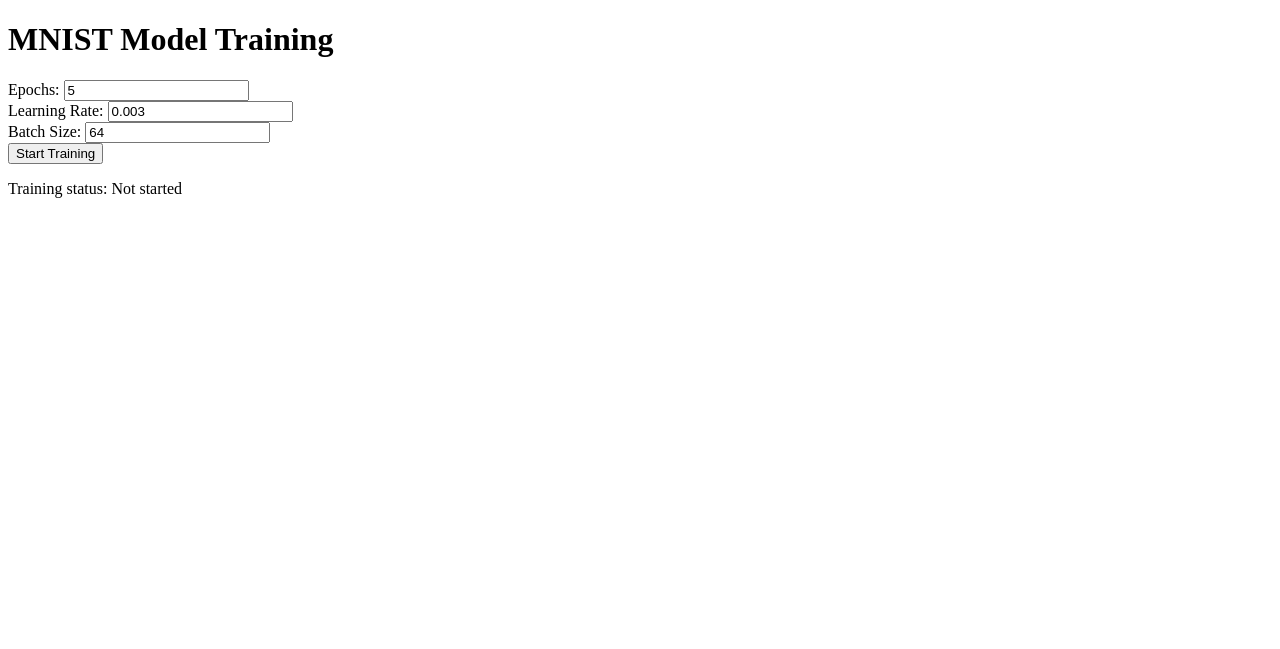
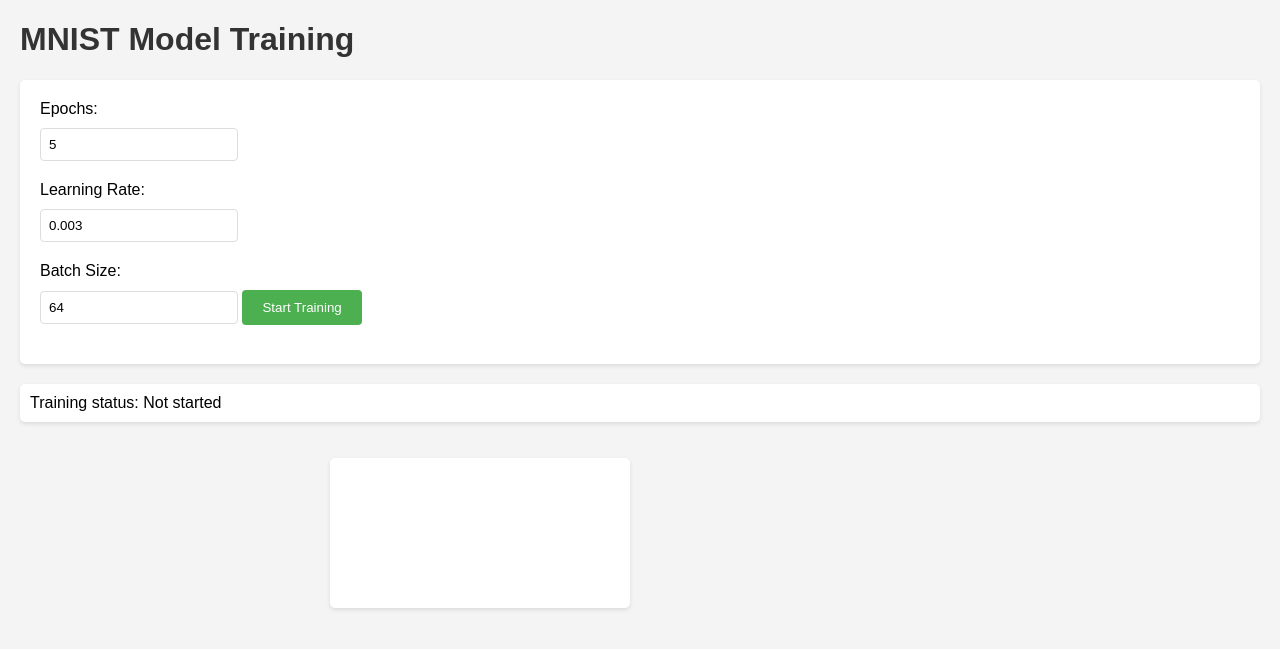
Before and after one commit to hiepnh14/Hyperparameter_Tunning_Web, a Flask app: page / in a window 1280 px wide. Shown: the top 649 px of the page. Run offline with Flask 3, Linux system fonts and the light colour scheme; a map, chart or similar area stays blank.

Commit message:
Graph Checked

```diff
--- a/app.py
+++ b/app.py
@@ -6,6 +6,7 @@ import torchvision.transforms as transforms
 from torch import nn, optim
 from model import SimpleCNN
 import os
+import sqlite3
 app = Flask(__name__)
 
 # Load MNIST data
@@ -43,7 +44,7 @@ def train_model(epochs, learning_rate, batch_size, model_id):
     # Update the trainloader with the new batch size
     # Initialize the model
     trainloader = torch.utils.data.DataLoader(trainset, batch_size=batch_size, shuffle=True)
-    model = Net()
+    model = SimpleCNN()
     model.to(device)
     # Update the optimizer with the new learning rate
     criterion = nn.CrossEntropyLoss()
@@ -78,6 +79,15 @@ def train_model(epochs, learning_rate, batch_size, model_id):
             torch.save(state, os.path.join(CHECKPOINT_FOLDER, f"best_model_{model_id}.pth"))
         training_status['status'] = f'Training on {device}, Epoch {epoch + 1}/{epochs}, Accuracy: {accuracy:.2f}%'
         print(f"Epoch {epoch + 1} - Training loss: {running_loss / len(trainloader)}, Accuracy: {accuracy:.2f}%")
+     # Save the hyperparameters and best accuracy to the database
+    conn = sqlite3.connect('models.db')
+    cursor = conn.cursor()
+    cursor.execute('''
+        INSERT INTO model_accuracies (learning_rate, batch_size, accuracy)
+        VALUES (?, ?, ?)
+    ''', (learning_rate, batch_size, max(accuracies)))
+    conn.commit()
+    conn.close()
 # In-memory storage for training status
 training_status = {'status': 'Not started'}
 
@@ -93,8 +103,8 @@ def get_accuracy():
 @app.route('/start_training', methods=['POST'])
 def start_training():
     epochs = int(request.form['epochs'])
-    learning_rate = float(request.form['learningRate'])
-    batch_size = int(request.form['batchSize'])
+    learning_rate = float(request.form['learning_rate'])
+    batch_size = int(request.form['batch_size'])
     model_id = f"lr_{learning_rate}_bs_{batch_size}_ep_{epochs}"
     thread = threading.Thread(target=train_model, args=(epochs,learning_rate, batch_size, model_id))
     thread.start()
--- a/requirements.txt
+++ b/requirements.txt
@@ -1,5 +1,7 @@
 numpy
 pandas
 torch
+torchvision
 flask
+flask-socketio
 matplotlib
--- a/templates/index.html
+++ b/templates/index.html
@@ -2,44 +2,102 @@
 <html>
 <head>
     <title>MNIST Training</title>
+    <script src="https://cdn.jsdelivr.net/npm/chart.js"></script>
+    <style>
+        body {
+            font-family: Arial, sans-serif;
+            margin: 20px;
+            background-color: #f4f4f4;
+        }
+
+        h1 {
+            color: #333;
+        }
+
+        form {
+            background-color: #fff;
+            padding: 20px;
+            border-radius: 5px;
+            box-shadow: 0 2px 4px rgba(0, 0, 0, 0.1);
+        }
+
+        label {
+            display: block;
+            margin-bottom: 10px;
+        }
+
+        input[type="number"],
+        input[type="text"] {
+            width: 15%;
+            padding: 8px;
+            margin-bottom: 20px;
+            border: 1px solid #ddd;
+            border-radius: 4px;
+        }
+
+        button {
+            background-color: #4CAF50;
+            color: white;
+            padding: 10px 20px;
+            border: none;
+            border-radius: 4px;
+            cursor: pointer;
+        }
+
+        button:hover {
+            background-color: #45a049;
+        }
+
+        #status {
+            margin-top: 20px;
+            background-color: #fff;
+            padding: 10px;
+            border-radius: 5px;
+            box-shadow: 0 2px 4px rgba(0, 0, 0, 0.1);
+        }
+
+        canvas {
+            background-color: #fff;
+            border-radius: 5px;
+            box-shadow: 0 2px 4px rgba(0, 0, 0, 0.1);
+            margin-top: 20px;
+        }
+    </style>
 </head>
 <body>
     <h1>MNIST Model Training</h1>
     <form id="trainingForm">
         <label for="epochs">Epochs:</label>
-            <input type="number" id="epochs" name="epochs" value="5"><br>
-            <label for="learningRate">Learning Rate:</label>
-            <input type="text" id="learningRate" name="learningRate" value="0.003"><br>
-            <label for="batchSize">Batch Size:</label>
-            <input type="number" id="batchSize" name="batchSize" value="64"><br>
+        <input type="number" id="epochs" name="epochs" value="5">
+        <label for="learning_rate">Learning Rate:</label>
+        <input type="text" id="learning_rate" name="learning_rate" value="0.003">
+        <label for="batch_size">Batch Size:</label>
+        <input type="number" id="batch_size" name="batch_size" value="64">
         <button type="submit">Start Training</button>
     </form>
-
-    </form>
     <p id="status">Training status: Not started</p>
+    <div style="width: 50%; height: 30px; margin: auto;">
+        <canvas id="accuracyChart"></canvas>
+    </div>
 
     <script>
         document.getElementById('trainingForm').onsubmit = function(event) {
             event.preventDefault();
             var epochs = document.getElementById('epochs').value;
-    var learningRate = document.getElementById('learningRate').value;
-    var batchSize = document.getElementById('batchSize').value;
-
-    var formData = new FormData();
-    formData.append('epochs', epochs);
-    formData.append('learningRate', learningRate);
-    formData.append('batchSize', batchSize);
-
+            var learningRate = document.getElementById('learning_rate').value;
+            var batchSize = document.getElementById('batch_size').value;
             fetch('/start_training', {
                 method: 'POST',
-        body: formData
+                headers: {
+                    'Content-Type': 'application/x-www-form-urlencoded',
+                },
+                body: `epochs=${epochs}&learning_rate=${learningRate}&batch_size=${batchSize}`
             })
             .then(response => response.json())
             .then(data => console.log(data));
 
             updateStatus();
         };
-
 
         function updateStatus() {
             fetch('/status')
@@ -49,21 +107,22 @@
             });
         }
 
-        setInterval(updateStatus, 5000);  // Update status every 5 seconds
-    </script>
-    <script src="https://cdn.jsdelivr.net/npm/chart.js">
-        <canvas id="accuracyChart" width="400" height="200"></canvas>
+        // document.addEventListener('DOMContentLoaded', function () {
+        let accuracyChart; // Store the chart in a variable
         function plotAccuracyChart() {
+            if (accuracyChart) {
+                accuracyChart.destroy();
+            }
             fetch('/accuracy')
                 .then(response => response.json())
                 .then(data => {
-        const ctx = document.getElementById('accuracyChart').getContext('2d');
-        const accuracyChart = new Chart(ctx, {
+                    ctx = document.getElementById('accuracyChart').getContext('2d');
+                    accuracyChart = new Chart(ctx, {
                         type: 'line',
                         data: {
-                labels: data.map((_, index) => index + 1),
+                            labels: data.map((_, index) => `${index + 1}`),
                             datasets: [{
-                    label: 'Accuracy',
+                                label: 'Validation Accuracy',
                                 data: data,
                                 borderColor: 'rgb(75, 192, 192)',
                                 tension: 0.1
@@ -72,7 +131,17 @@
                         options: {
                             scales: {
                                 y: {
-                        beginAtZero: true
+                                    beginAtZero: true,
+                                    title: {
+                                        display: true,
+                                        text: 'Accuracy (%)'
+                                    }
+                                },
+                                x: {
+                                    title: {
+                                        display: true,
+                                        text: 'Epoch'
+                                    }
                                 }
                             }
                         }
@@ -81,9 +150,9 @@
         }
 
         setInterval(plotAccuracyChart, 5000);  // Update chart every 5 seconds
+        // });
 
+        setInterval(updateStatus, 5000);  // Update status every 5 seconds
     </script>
-
-
 </body>
 </html>
```
Also changed, not shown: createDatabase.py (added, +22 -0 lines), models.db (added), 9 other files. Lines whose indentation alone changed are shown as unchanged.
